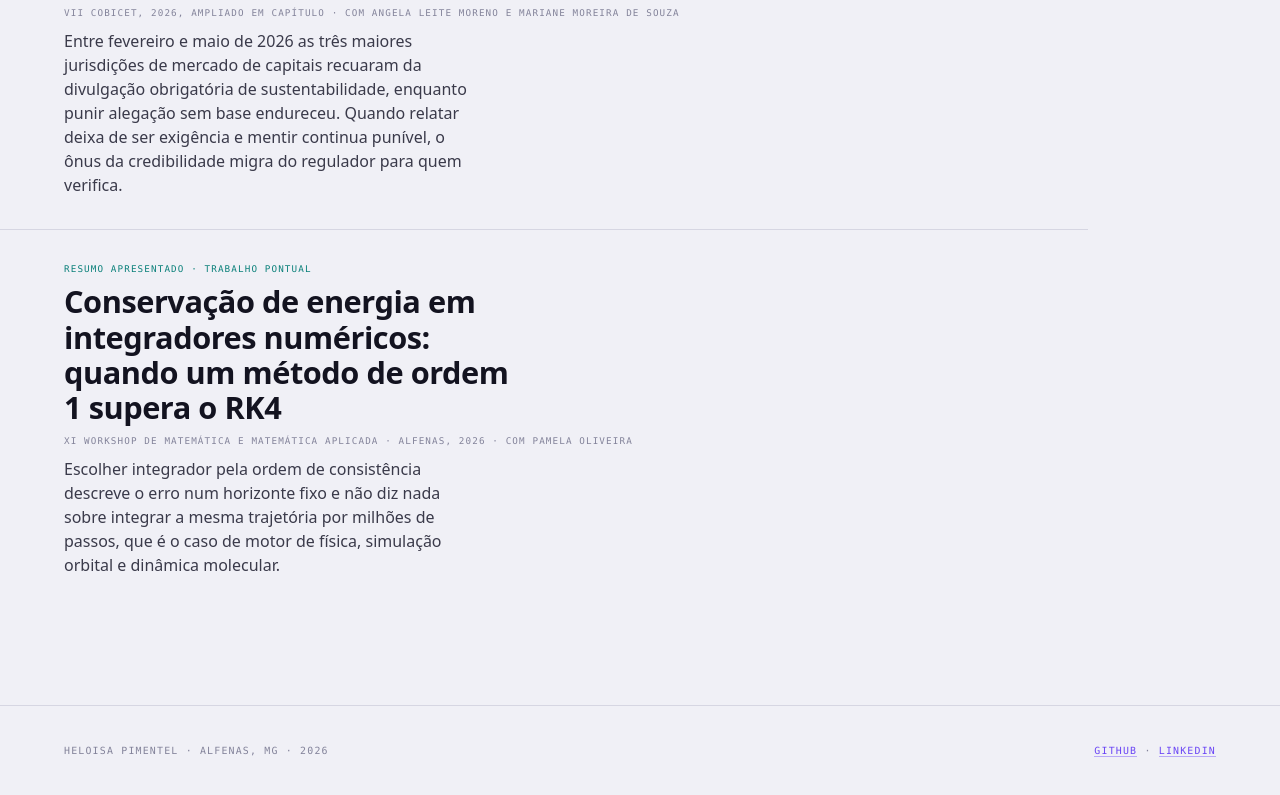
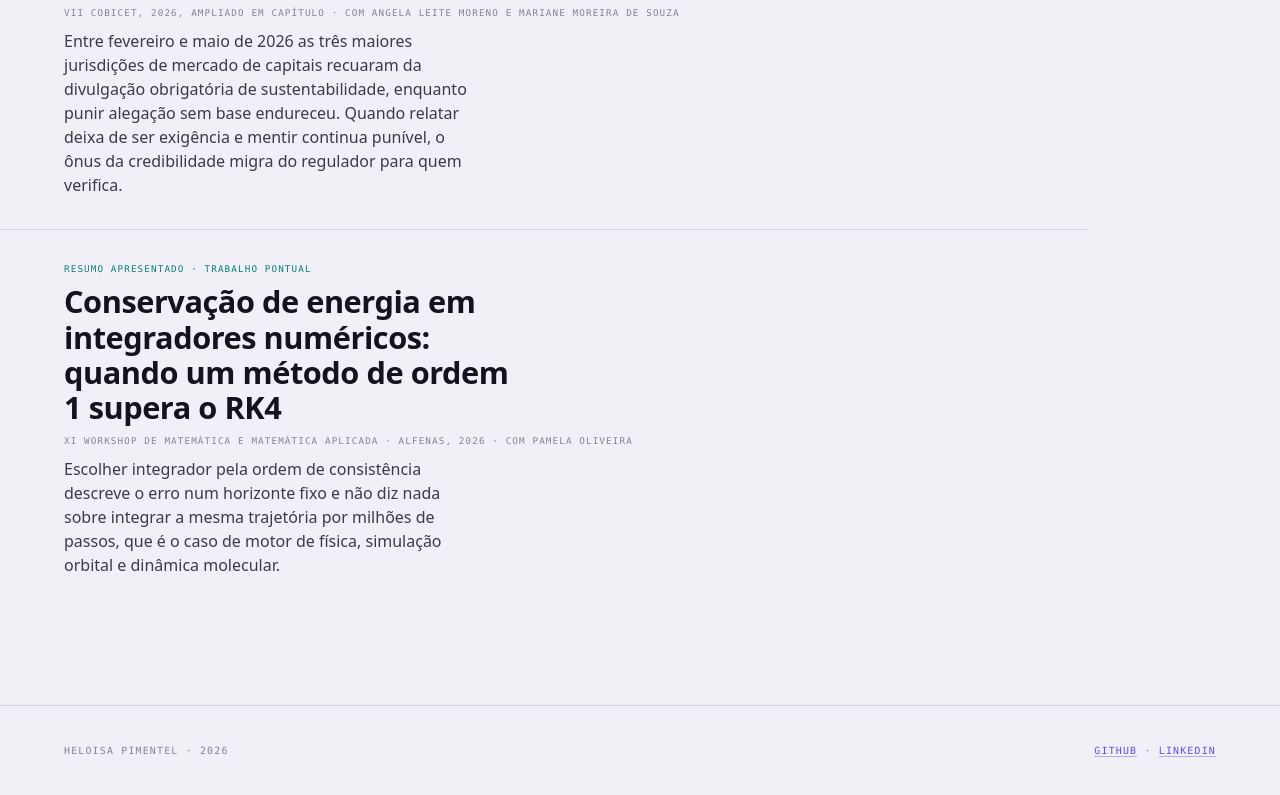
Before and after one commit to helo-labs/portfolio, a React (Vite) app: page / in a window 1280 px wide. Shown: the part 5368-6163 px from the top of the page. Built offline with nearby package versions, Linux system fonts and the light colour scheme; a web font is replaced by a local one.

Commit message:
Rodapé com nome e ano apenas

```diff
--- a/src/dados.js
+++ b/src/dados.js
@@ -230,6 +230,6 @@ export const CONVITE = {
 }
 
 export const RODAPE = {
-  pt: 'heloisa pimentel · alfenas, mg · 2026',
-  en: 'heloisa pimentel · alfenas, brazil · 2026',
+  pt: 'heloisa pimentel · 2026',
+  en: 'heloisa pimentel · 2026',
 }
```
